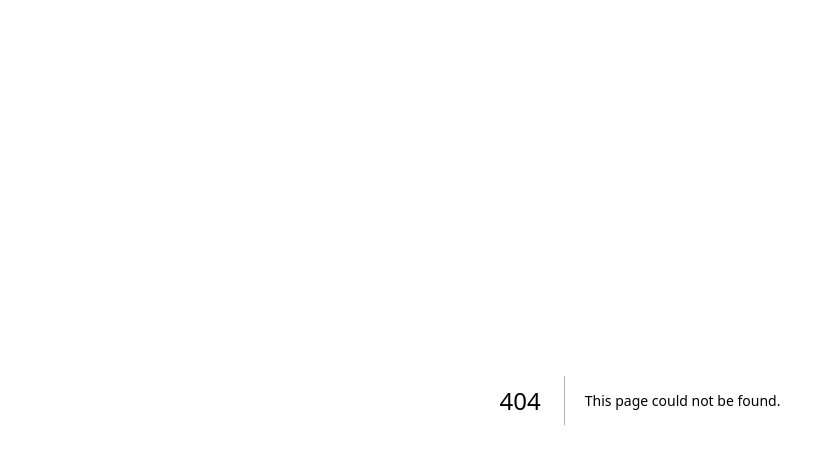
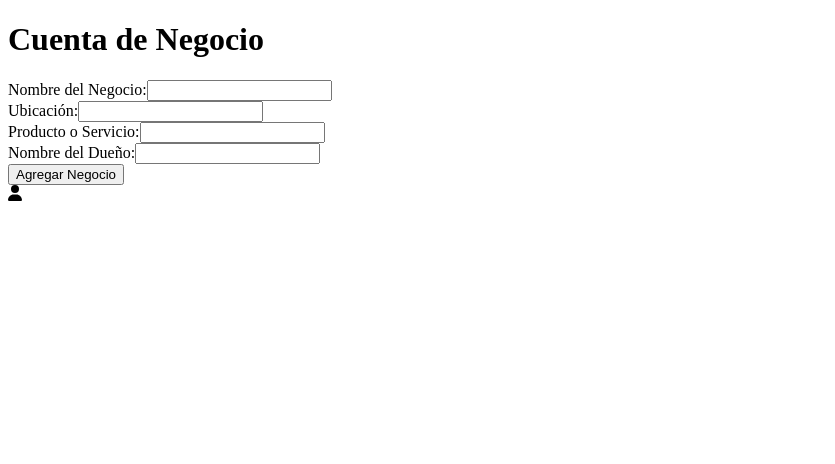
Before and after one commit to FaustoCitera/Proyecto, a Next.js app: page /usuarioNegociador in a window 1280 px wide. Before the commit this address had no page. Shown: the top 464 px of the page, without its empty margins (0-835 px from the left). Built offline with nearby package versions, Linux system fonts and the light colour scheme.

Commit message:
Usuario Negocio creado

```diff
--- a/components/BusinessAccount.jsx
+++ b/components/BusinessAccount.jsx
@@ -0,0 +1,71 @@
+import React, { useState } from 'react';
+
+const BussinesAccount = () => {
+  const [business, setBusiness] = useState({
+    name: '',
+    location: '',
+    productOrService: '',
+    owner: '',
+  });
+
+  const handleChange = (e) => {
+    setBusiness({
+      ...business,
+      [e.target.name]: e.target.value,
+    });
+  };
+
+  const handleSubmit = async () => {
+    try {
+      const response = await fetch('http://localhost:3001/api/business', {
+        method: 'POST',
+        headers: {
+          'Content-Type': 'application/json',
+        },
+        body: JSON.stringify(business),
+      });
+
+      if (response.ok) {
+        console.log('Negocio agregado con éxito');
+        // Puedes redirigir o realizar otras acciones después de agregar el negocio
+      } else {
+        console.error('Error al agregar el negocio');
+      }
+    } catch (error) {
+      console.error('Error de red:', error);
+    }
+  };
+
+  return (
+    <div>
+      <h1>Cuenta de Negocio</h1>
+      <form>
+        <label>
+          Nombre del Negocio:
+          <input type="text" name="name" onChange={handleChange} />
+        </label>
+        <br />
+        <label>
+          Ubicación:
+          <input type="text" name="location" onChange={handleChange} />
+        </label>
+        <br />
+        <label>
+          Producto o Servicio:
+          <input type="text" name="productOrService" onChange={handleChange} />
+        </label>
+        <br />
+        <label>
+          Nombre del Dueño:
+          <input type="text" name="owner" onChange={handleChange} />
+        </label>
+        <br />
+        <button type="button" onClick={handleSubmit}>
+          Agregar Negocio
+        </button>
+      </form>
+    </div>
+  );
+};
+
+export default BussinesAccount;
--- a/components/ProfileMenu.jsx
+++ b/components/ProfileMenu.jsx
@@ -22,7 +22,7 @@ const ProfileMenu = () => {
   };
 
   const handleSwitchToBusinessAccount = () => {
-    router.push('BusinessAccount')
+    router.push('usuarioNegociador')
   };
 
   const handleSettings = () => {
--- /dev/null
+++ b/pages/usuarioNegociador.jsx
@@ -0,0 +1,13 @@
+import BusinessAccount from '../components/BusinessAccount';
+import ProfileMenu from '../components/ProfileMenu';
+
+
+export default function Negocios() {
+  return (
+    <div>
+      <BusinessAccount />
+        <ProfileMenu />
+    </div>
+
+  );
+}
--- a/src/app/layout.tsx
+++ b/src/app/layout.tsx
@@ -1,4 +1,3 @@
-import './globals.css'
 import { ReactNode } from 'react';
 
 export const metadata = {
```
Also changed, not shown: components/login.jsx (+1 -11 lines).
